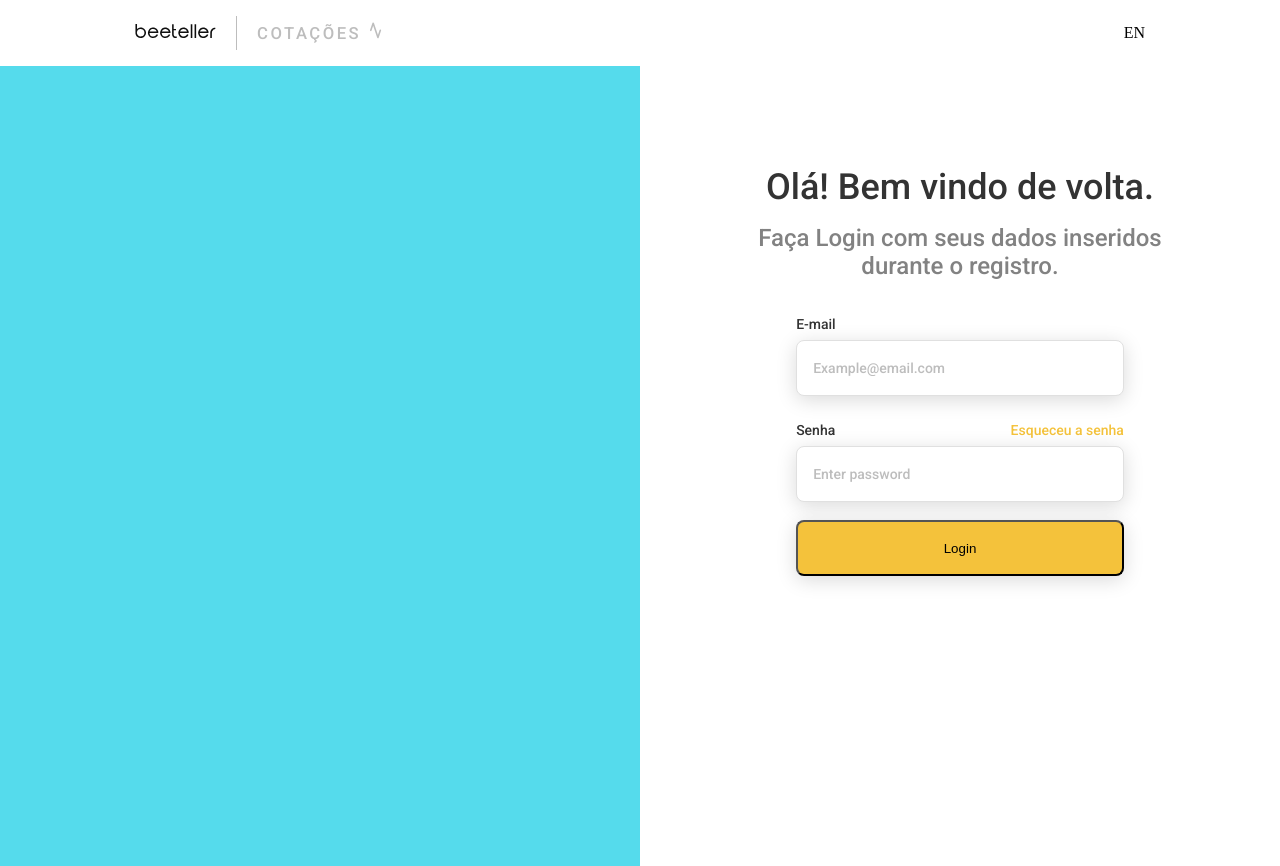
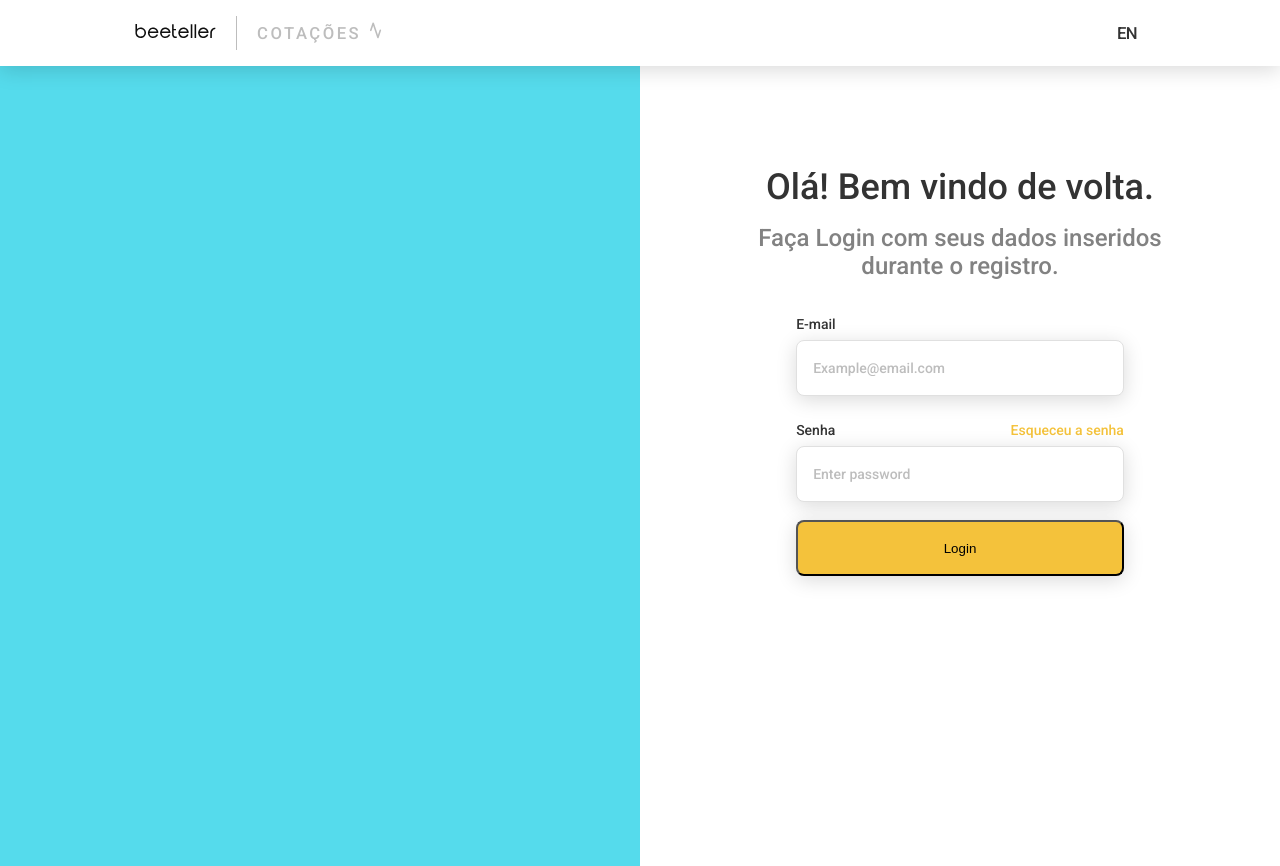
Before and after one commit to doubleyooz/express-beeteller, a React (Create React App) app in the folder frontend/: page /login in a window 1280 px wide. Built offline with nearby package versions, Linux system fonts and the light colour scheme.

Commit message:
update: horizontalBar styles

```diff
--- a/frontend/src/components/HorizontalBar/styles.scss
+++ b/frontend/src/components/HorizontalBar/styles.scss
@@ -10,10 +10,14 @@ $delimiter-height: calc(450vh / 1024 + 30px);
     justify-content: space-between;
     align-items: center;
 
+    position: relative;
+    z-index: 10;
 
     height: $bar-height;
     padding: 20px 135px;
     background-color: #FFFFFF;
+
+    box-shadow: 0px 4px 20px rgba(0, 0, 0, 0.15);
 
     .logo-container {
         display: flex;
@@ -51,4 +55,13 @@ $delimiter-height: calc(450vh / 1024 + 30px);
         }
 
     }
+
+    span {
+        font: $text-size 'Roboto', sans-serif;
+        line-height: 21px;
+        letter-spacing: -0.04em;
+        color: #333333;
+
+        margin: 0px 8px 0px 0px;
+    }
 }
```
